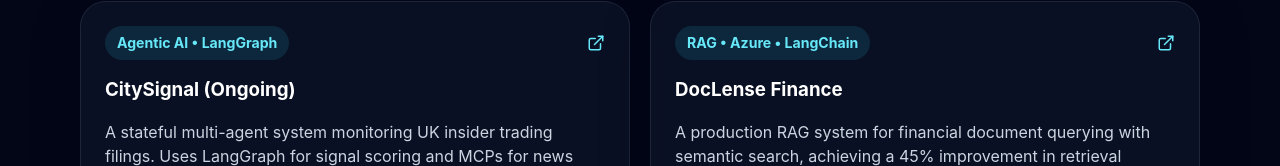
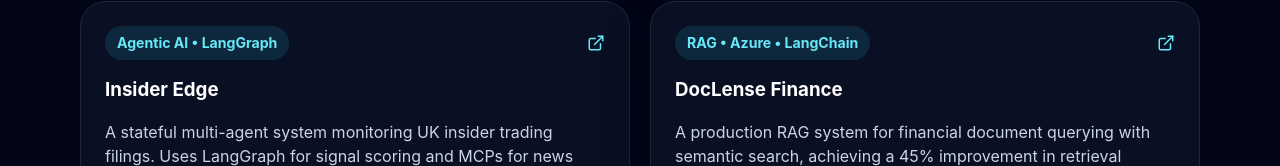
Before and after one commit to ShibjiRout/shibji-portfolio, a React (Vite) app: page / in a window 1280 px wide. Shown: the part 2516-2682 px from the top of the page. Built offline with nearby package versions, Linux system fonts and the light colour scheme.

Commit message:
Update Project

```diff
--- a/src/App.tsx
+++ b/src/App.tsx
@@ -45,11 +45,11 @@
 
 const projects: Project[] = [
   {
-    title: 'CitySignal (Ongoing)',
+    title: 'Insider Edge',
     description:
       'A stateful multi-agent system monitoring UK insider trading filings. Uses LangGraph for signal scoring and MCPs for news enrichment and autonomous alerting.',
     tag: 'Agentic AI • LangGraph',
-    link: '#', // Replace with actual link
+    link: 'https://github.com/ShibjiRout/InsiderEdge_Langraph_MPC'
   },
   {
     title: 'DocLense Finance',
```
